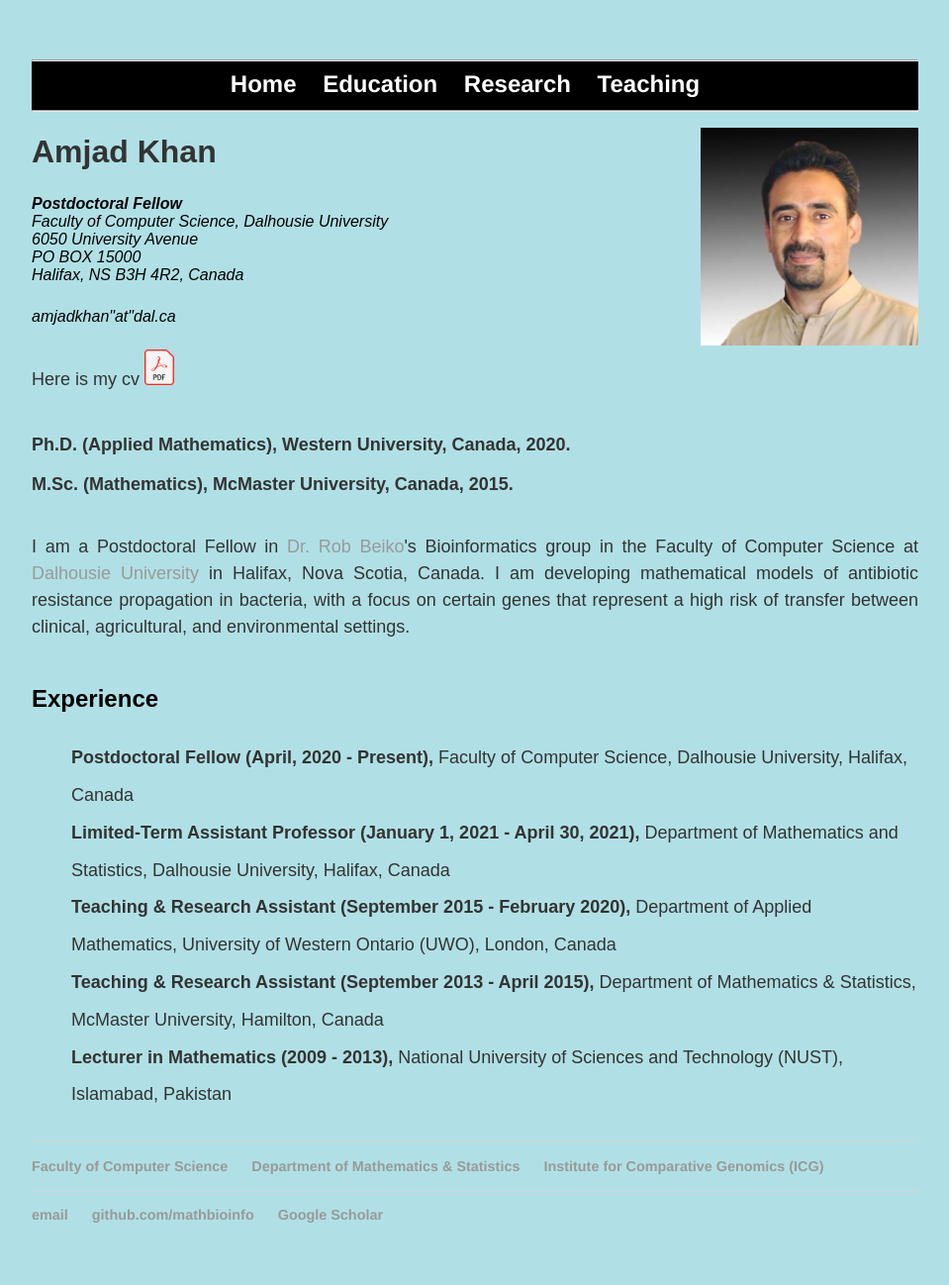
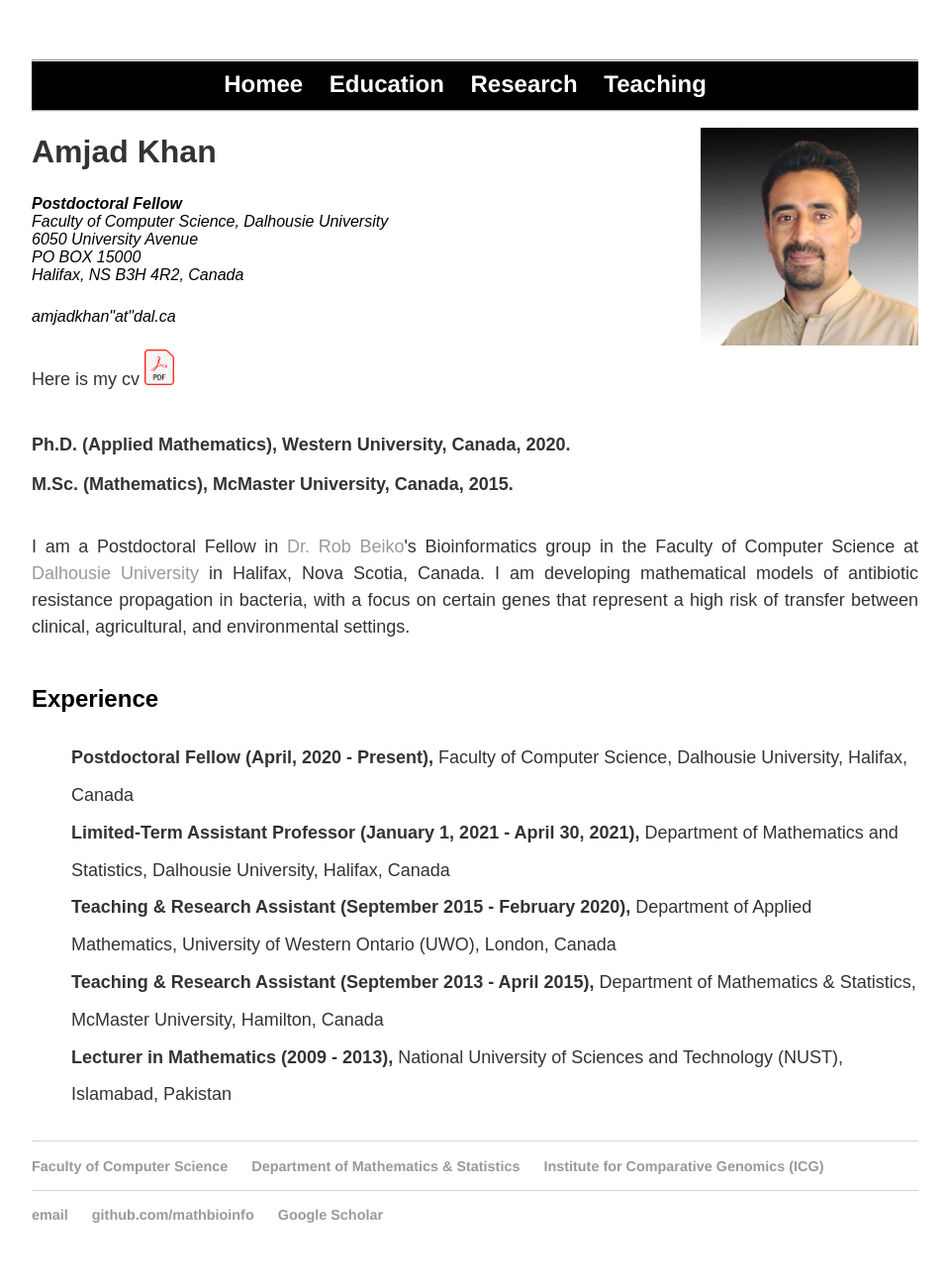
Before and after one commit to MathBioInfo/amjadkhan, a Jekyll site: the page index.html, which Jekyll copies as it is, in a window 1280 px wide. Shown: the whole page at 99% size, without its empty margins (160-1119 px from the left). Built offline with Jekyll 4.4.1, drawn with Linux system fonts in a browser that asks for light colours.

Commit message:
Update index.html

```diff
--- a/index.html
+++ b/index.html
@@ -3,7 +3,7 @@
 
 </style>
 </head>
-<body style="background-color:powderblue;Grey">
+<body style="background-color:Iron Gray;">
 	<head >
 		<title>Amjad Khan</title>
 		<style><!--
@@ -19,7 +19,7 @@
 
 		<ul> <font size="5">
 			<hr >
-        		<li><a href="" style="color: white">   Home</a></li>
+        		<li><a href="" style="color: white">   Homee</a></li>
 	        	<li ><a href="Education/index.html" style="color: white">Education</a></li>
         		<li ><a href="Research/index.html" style="color: white">Research</a></li>
         		<li ><a href="Teaching/index.html" style="color: white">Teaching</a></li>
```
